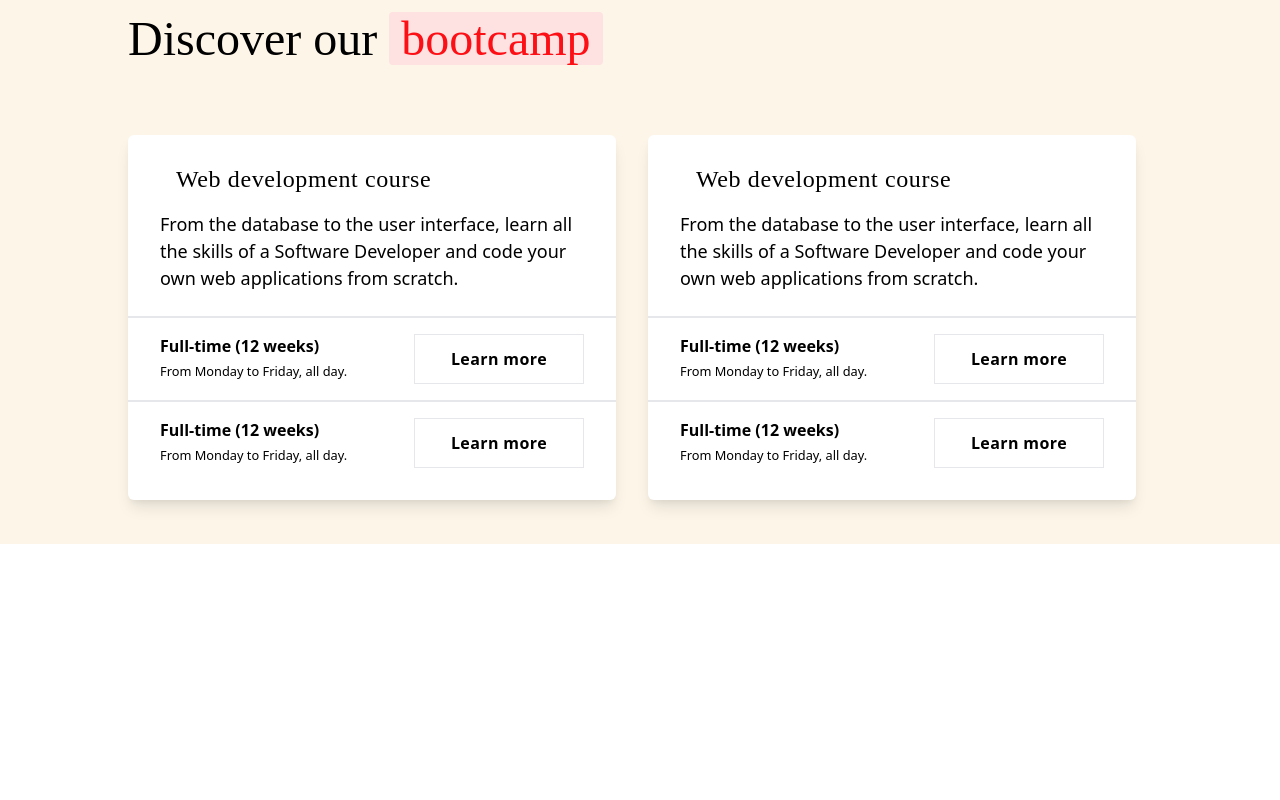
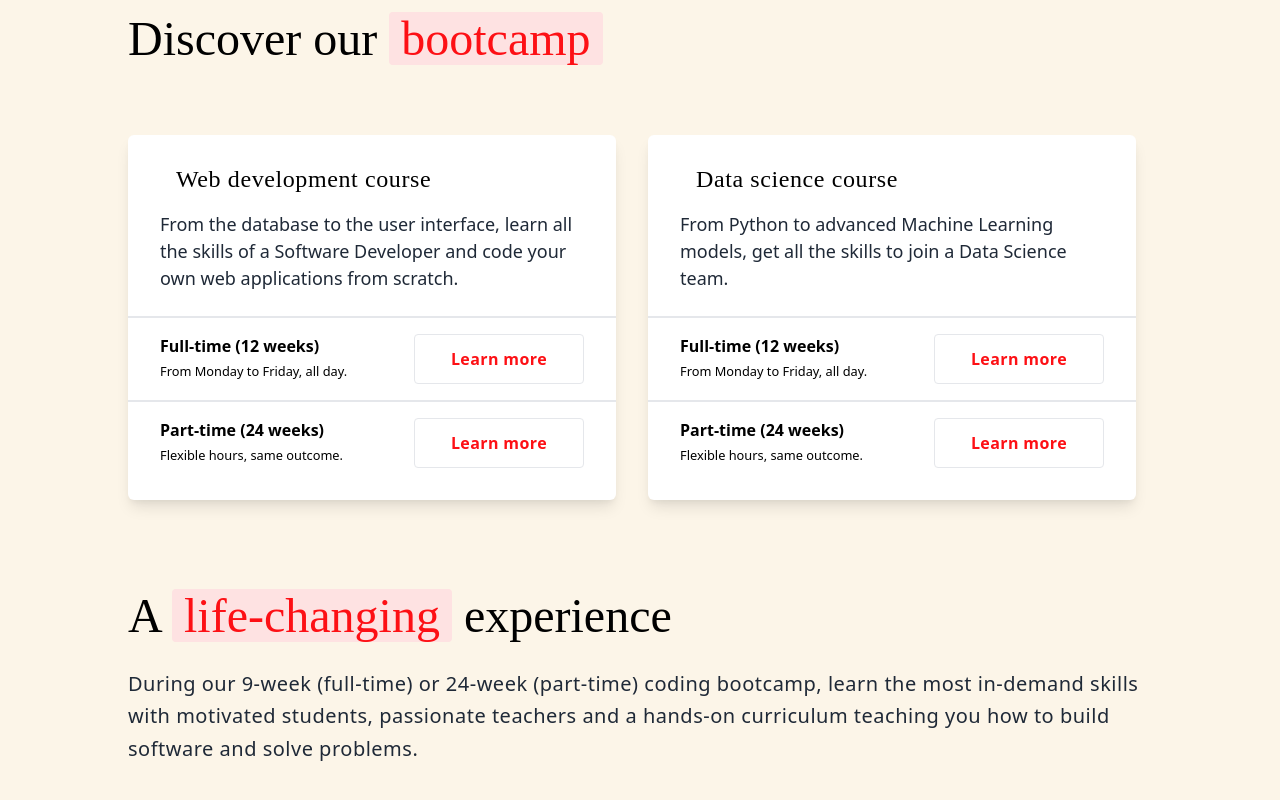
Before and after one commit to Akpughe/bootcamp-site, a Next.js app: page / in a window 1280 px wide. Shown: the part 996-1796 px from the top of the page. Before the commit the page ends 1540 px from the top, so only its background shows below. Built offline with nearby package versions, Linux system fonts and the light colour scheme; a web font is replaced by a local one.

Commit message:
new text

```diff
--- a/pages/index.js
+++ b/pages/index.js
@@ -26,7 +26,7 @@ export default function Home() {
                 </span>
                 .
               </h1>
-              <p className="max-w-md text-xl leading-relaxed tracking-wide mb-16">
+              <p className="max-w-md text-xl leading-relaxed tracking-wide mb-16 text-gray-800">
                 Through immersive coding bootcamps, <br /> Davak teaches you the
                 skills and <br /> entrepreneurial mindset you need to thrive,
                 now and in the future.
@@ -84,10 +84,10 @@ export default function Home() {
                 style={{ width: 'auto' }}
               >
                 <div className="px-8 pt-7 ">
-                  <h3 className="text-2xl mb-4 ml-4 font-light tracking-wide">
+                  <h3 className="text-2xl mb-4 ml-4 font-light tracking-wide ">
                     Web development course
                   </h3>
-                  <p className="leading-normal text-lg">
+                  <p className="leading-normal text-lg text-gray-800">
                     From the database to the user interface, learn all the
                     skills of a Software Developer and code your own web
                     applications from scratch.
@@ -103,8 +103,9 @@ export default function Home() {
                     </div>
                     <div className="flex justify-end flex-1">
                       <a
-                        className="px-9 py-3 border font-bold tracking-wide"
+                        className="px-9 py-3 border font-bold tracking-wide rounded"
                         href=""
+                        style={{ color: '#fd1015' }}
                       >
                         Learn more
                       </a>
@@ -113,14 +114,15 @@ export default function Home() {
                   <li className="flex px-8 py-4 border-t-2">
                     <div className="flex-1">
                       <div>
-                        <strong>Full-time (12 weeks)</strong>
+                        <strong>Part-time (24 weeks)</strong>
                       </div>
-                      <small>From Monday to Friday, all day.</small>
+                      <small>Flexible hours, same outcome.</small>
                     </div>
                     <div className="flex justify-end flex-1">
                       <a
-                        className="px-9 py-3 border font-bold tracking-wide"
+                        className="px-9 py-3 border font-bold tracking-wide rounded"
                         href=""
+                        style={{ color: '#fd1015' }}
                       >
                         Learn more
                       </a>
@@ -136,12 +138,11 @@ export default function Home() {
               >
                 <div className="px-8 pt-7 ">
                   <h3 className="text-2xl mb-4 ml-4 font-light tracking-wide">
-                    Web development course
+                    Data science course
                   </h3>
-                  <p className="leading-normal text-lg">
-                    From the database to the user interface, learn all the
-                    skills of a Software Developer and code your own web
-                    applications from scratch.
+                  <p className="leading-normal text-lg text-gray-800">
+                    From Python to advanced Machine Learning models, get all the
+                    skills to join a Data Science team.
                   </p>
                 </div>
                 <ul className="mt-6">
@@ -154,8 +155,9 @@ export default function Home() {
                     </div>
                     <div className="flex justify-end flex-1">
                       <a
-                        className="px-9 py-3 border font-bold tracking-wide"
+                        className="px-9 py-3 border font-bold tracking-wide rounded"
                         href=""
+                        style={{ color: '#fd1015' }}
                       >
                         Learn more
                       </a>
@@ -164,14 +166,15 @@ export default function Home() {
                   <li className="flex px-8 py-4 border-t-2">
                     <div className="flex-1">
                       <div>
-                        <strong>Full-time (12 weeks)</strong>
+                        <strong>Part-time (24 weeks)</strong>
                       </div>
-                      <small>From Monday to Friday, all day.</small>
+                      <small>Flexible hours, same outcome.</small>
                     </div>
                     <div className="flex justify-end flex-1">
                       <a
-                        className="px-9 py-3 border font-bold tracking-wide"
+                        className="px-9 py-3 border font-bold tracking-wide rounded"
                         href=""
+                        style={{ color: '#fd1015' }}
                       >
                         Learn more
                       </a>
@@ -181,6 +184,22 @@ export default function Home() {
               </div>
               {/* end data science */}
             </div>
+            <h1 className="sm:text-5xl text-4xl leading-normal mb-7 mt-12 ">
+              A{' '}
+              <span
+                className=" px-3 bg-red-100 rounded"
+                style={{ color: '#fd1015' }}
+              >
+                life-changing
+              </span>{' '}
+              experience
+            </h1>
+            <p className="text-xl leading-relaxed tracking-wide mb-11 text-gray-800">
+              During our 9-week (full-time) or 24-week (part-time) coding
+              bootcamp, learn the most in-demand skills with motivated students,
+              passionate teachers and a hands-on curriculum teaching you how to
+              build software and solve problems.
+            </p>
           </div>
         </section>
       </Layout>
```
